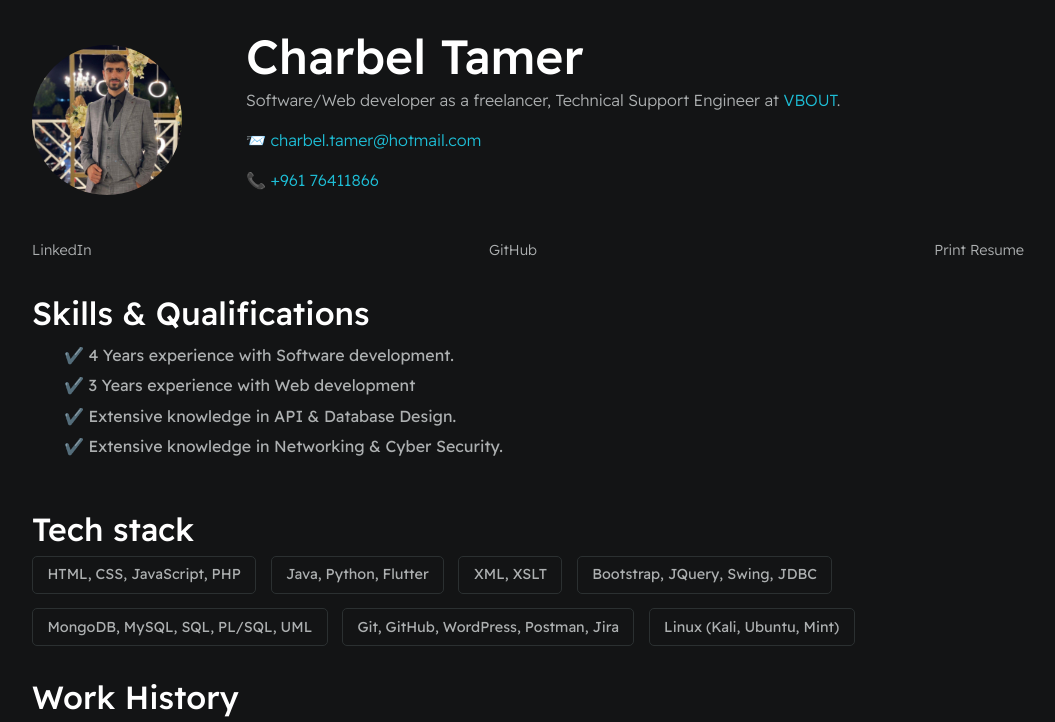
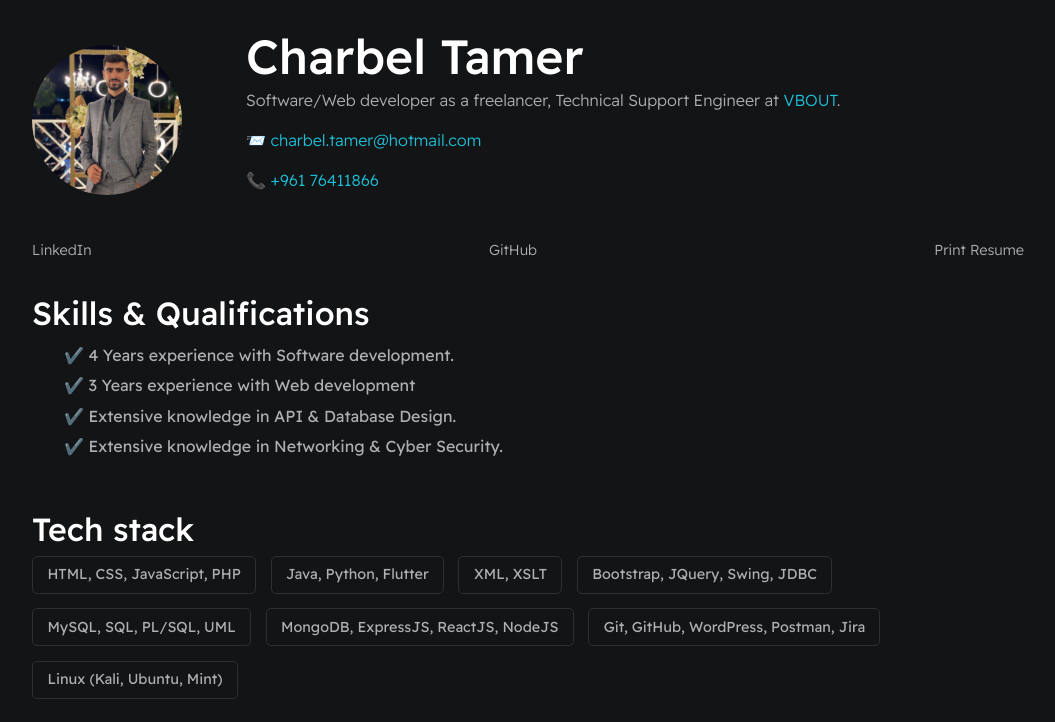
Before and after one commit to MrKali961/MrKali961.github.io, a plain HTML site: page index.html in a window 1280 px wide. Shown: the top 722 px of the page, without its empty margins (112-1167 px from the left). Drawn offline with nearby package versions, Linux system fonts and the light colour scheme.

Commit message:
tech stack updated

```diff
--- a/index.html
+++ b/index.html
@@ -59,7 +59,8 @@
                 <div class="card--techstack"><span>Java, Python, Flutter</span></div>
                 <div class="card--techstack"><span>XML, XSLT</span></div>
                 <div class="card--techstack"><span>Bootstrap, JQuery, Swing, JDBC</span></div>
-                <div class="card--techstack"><span>MongoDB, MySQL, SQL, PL/SQL, UML</span></div>
+                <div class="card--techstack"><span>MySQL, SQL, PL/SQL, UML</span></div>
+                <div class="card--techstack"><span>MongoDB, ExpressJS, ReactJS, NodeJS</span></div>
                 <div class="card--techstack"><span>Git, GitHub, WordPress, Postman, Jira</span></div>
                 <div class="card--techstack"><span>Linux (Kali, Ubuntu, Mint)</span></div>
             </div>
```
